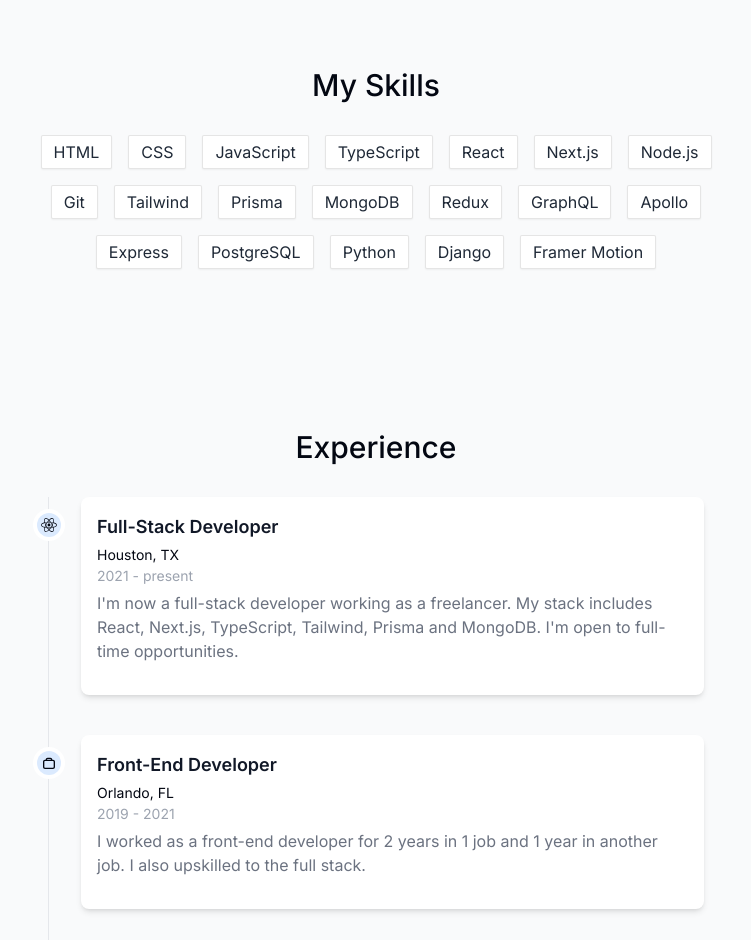
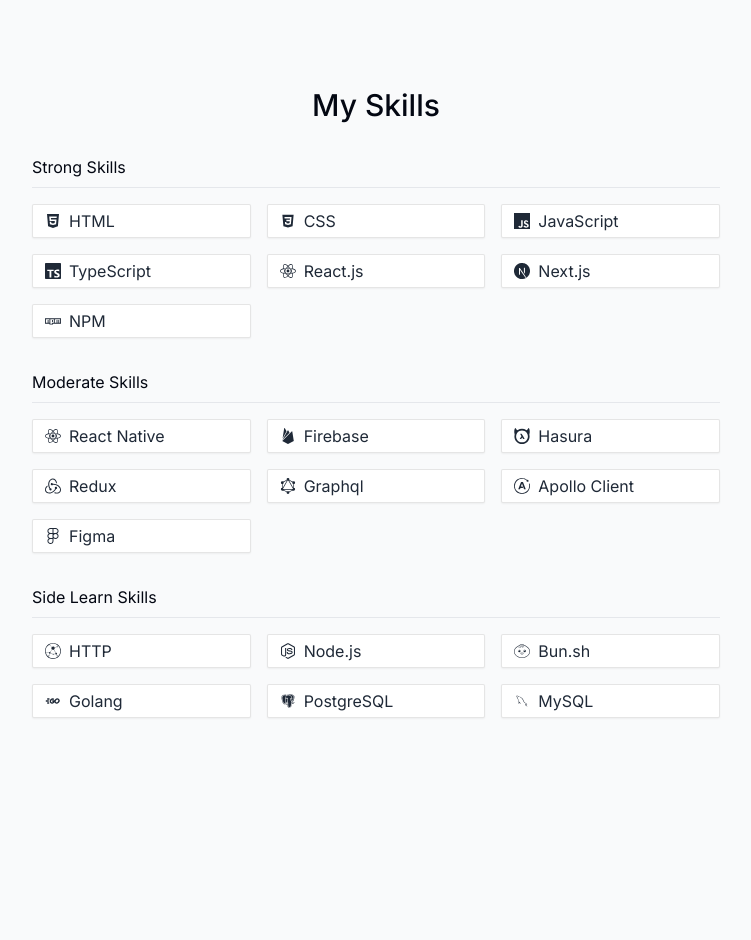
Before and after one commit to fadhilansyah25-codedojo/nextjs-portfolio, a Next.js app: page / in a window 1280 px wide. Shown: the part 1860-2800 px from the top of the page, without its empty margins (264-1015 px from the left). Built offline with nearby package versions, Linux system fonts and the light colour scheme; no server answers.

Commit message:
feat: update about, skill and static data

```diff
--- a/components/about.tsx
+++ b/components/about.tsx
@@ -51,7 +51,7 @@
         I'm also learning how to public speaking.
       </p>
 
-      <figure>
+      <figure className="mt-8">
         <Image src={MarioGif} alt="mario-chill gif" className="mb-3" />
         <figcaption className="text-center text-xs text-blue-600 hover:cursor-pointer">
           <a href="https://www.behance.net/pixeljeff">
--- a/components/educations.tsx
+++ b/components/educations.tsx
@@ -25,7 +25,7 @@
     <motion.section
       ref={ref}
       id="educations"
-      className="mb-20 max-w-[45rem] scroll-mt-28"
+      className="mb-20 mt-28 max-w-[45rem] scroll-mt-28"
       initial={{ opacity: 0, y: 100 }}
       animate={{ opacity: 1, y: 0 }}
       transition={{ delay: 0.175 }}
@@ -70,8 +70,10 @@
   icon,
 }: TimelineElementProps) => (
   <li className="mb-10 ml-8 rounded-lg bg-white px-4 py-4 shadow-md dark:bg-gray-900">
-    <span className="absolute -left-3 flex h-6 w-6 items-center justify-center rounded-full
-    bg-blue-100 ring-4 ring-white dark:ring-gray-900 dark:bg-blue-900">
+    <span
+      className="absolute -left-3 flex h-6 w-6 items-center justify-center rounded-full
+    bg-blue-100 ring-4 ring-white dark:bg-blue-900 dark:ring-gray-900"
+    >
       {icon}
     </span>
     <h3 className="mb-1 flex items-center text-lg font-semibold text-gray-900 dark:text-white">
--- a/components/experience.tsx
+++ b/components/experience.tsx
@@ -25,7 +25,7 @@
     <motion.section
       ref={ref}
       id="experience"
-      className="mb-20 max-w-[45rem] scroll-mt-28"
+      className="mb-20 mt-28 max-w-[45rem] scroll-mt-28"
       initial={{ opacity: 0, y: 100 }}
       animate={{ opacity: 1, y: 0 }}
       transition={{ delay: 0.175 }}
@@ -70,8 +70,10 @@
   icon,
 }: TimelineElementProps) => (
   <li className="mb-10 ml-8 rounded-lg bg-white px-4 py-4 shadow-md dark:bg-gray-900">
-    <span className="absolute -left-3 flex h-6 w-6 items-center justify-center rounded-full bg-blue-100 ring-4
-    ring-white dark:bg-blue-900 dark:ring-gray-900">
+    <span
+      className="absolute -left-3 flex h-6 w-6 items-center justify-center rounded-full bg-blue-100 ring-4
+    ring-white dark:bg-blue-900 dark:ring-gray-900"
+    >
       {icon}
     </span>
     <h3 className="mb-1 flex items-center text-lg font-semibold text-gray-900 dark:text-white">
--- a/components/skills.tsx
+++ b/components/skills.tsx
@@ -1,9 +1,10 @@
 "use client";
 
-import { skillsData } from "@/lib/data";
+import { beginnerSkills, moderateSkills, skills, skillsData } from "@/lib/data";
 import SectionHeading from "./section-heading";
 import { useSectionInView } from "@/lib/hooks";
 import { motion } from "framer-motion";
+import { IconType } from "react-icons";
 
 const fadeInAnimationVariants = {
   initial: {
@@ -22,7 +23,7 @@
 
   return (
     <motion.section
-      className="mb-28 mt-20 max-w-[45rem] scroll-mt-28 text-center sm:mb-40"
+      className="mb-28 mt-20 w-full max-w-[45rem] scroll-mt-28 px-4 sm:mb-40"
       ref={ref}
       initial={{ opacity: 0, y: 100 }}
       animate={{ opacity: 1, y: 0 }}
@@ -30,12 +31,68 @@
       id="skills"
     >
       <SectionHeading>My Skills</SectionHeading>
-      <ul className="text-md flex flex-wrap items-center justify-center gap-4 text-gray-800">
-        {skillsData.map((skill, index) => (
+
+      {/* strong skills */}
+      <h2>Strong Skills</h2>
+      <hr className="mb-4 mt-2 h-px border-0 bg-gray-200 dark:bg-gray-700" />
+      <ul className="text-md grid grid-cols-2 gap-4 text-gray-800 sm:grid-cols-3">
+        {skills.map((skill, index) => (
+          <ItemSkill
+            skill={skill.label}
+            Icon={skill.icon}
+            key={index + "-" + skill}
+            index={index}
+          />
+        ))}
+      </ul>
+
+      {/* moderate skills */}
+      <div className="mt-8">
+        <h2>Moderate Skills</h2>
+        <hr className="mb-4 mt-2 h-px border-0 bg-gray-200 dark:bg-gray-700" />
+        <ul className="text-md grid grid-cols-2 gap-4 text-gray-800 sm:grid-cols-3">
+          {moderateSkills.map((skill, index) => (
+            <ItemSkill
+              skill={skill.label}
+              Icon={skill.icon}
+              key={index + "-" + skill}
+              index={index}
+            />
+          ))}
+        </ul>
+      </div>
+
+      {/* currently skills */}
+      <div className="mt-8">
+        <h2>Side Learn Skills</h2>
+        <hr className="mb-4 mt-2 h-px border-0 bg-gray-200 dark:bg-gray-700" />
+        <ul className="text-md grid grid-cols-2 gap-4 text-gray-800 sm:grid-cols-3">
+          {beginnerSkills.map((skill, index) => (
+            <ItemSkill
+              skill={skill.label}
+              Icon={skill.icon}
+              key={index + "-" + skill}
+              index={index}
+            />
+          ))}
+        </ul>
+      </div>
+    </motion.section>
+  );
+}
+
+const ItemSkill = ({
+  skill,
+  Icon,
+  index = 0,
+}: {
+  skill: string;
+  Icon?: IconType;
+  index?: number;
+}) => (
   <motion.li
-            className="rounded-sm border border-black/[0.1] bg-white px-3
-            py-1 shadow-sm dark:bg-white/10 dark:text-white/80"
-            key={index + "-" + skill}
+    className="flex items-center gap-2 rounded-sm border border-black/[0.1]
+  bg-white px-3 py-1 shadow-sm dark:bg-white/10 dark:text-white/80"
     variants={fadeInAnimationVariants}
     initial="initial"
     whileInView="animate"
@@ -44,10 +101,7 @@
     }}
     custom={index}
   >
+    {Icon ? <Icon /> : null}
     {skill}
   </motion.li>
-        ))}
-      </ul>
-    </motion.section>
 );
-}
--- a/lib/data.ts
+++ b/lib/data.ts
@@ -10,14 +10,20 @@
 import { FaFigma, FaHtml5, FaNodeJs, FaNpm, FaReact } from "react-icons/fa";
 import { LuGraduationCap } from "react-icons/lu";
 import { TbBrandGolang } from "react-icons/tb";
-import { DiCss3 } from "react-icons/di";
+import { DiCss3, DiMysql } from "react-icons/di";
 import {
-  SiExpress,
+  SiAiohttp,
+  SiApollographql,
+  SiBun,
+  SiFirebase,
+  SiGraphql,
+  SiHasura,
   SiJavascript,
   SiNextdotjs,
-  SiStorybook,
+  SiRedux,
   SiTypescript,
 } from "react-icons/si";
+import { BiLogoPostgresql } from "react-icons/bi";
 
 export const links = [
   {
@@ -150,22 +156,31 @@
   "Framer Motion",
 ] as const;
 
-const skills = [
+export const skills = [
   { label: "HTML", icon: FaHtml5 },
   { label: "CSS", icon: DiCss3 },
   { label: "JavaScript", icon: SiJavascript },
   { label: "TypeScript", icon: SiTypescript },
   { label: "React.js", icon: FaReact },
   { label: "Next.js", icon: SiNextdotjs },
-  { label: "Node.js", icon: FaNodeJs },
   { label: "NPM", icon: FaNpm },
 ] as const;
 
 export const moderateSkills = [
+  { label: "React Native", icon: FaReact },
+  { label: "Firebase", icon: SiFirebase },
+  { label: "Hasura", icon: SiHasura },
+  { label: "Redux", icon: SiRedux },
+  { label: "Graphql", icon: SiGraphql },
+  { label: "Apollo Client", icon: SiApollographql },
   { label: "Figma", icon: FaFigma },
-  { label: "Express", icon: SiExpress },
-  { label: "Storybook", icon: SiStorybook },
-  { label: "React Native", icon: FaReact },
 ] as const;
 
-export const learnedSkills = [{ label: "Golang", icon: TbBrandGolang }] as const;
+export const beginnerSkills = [
+  { label: "HTTP", icon: SiAiohttp },
+  { label: "Node.js", icon: FaNodeJs },
+  { label: "Bun.sh", icon: SiBun },
+  { label: "Golang", icon: TbBrandGolang },
+  { label: "PostgreSQL", icon: BiLogoPostgresql },
+  { label: "MySQL", icon: DiMysql },
+] as const;
```
Lines whose indentation alone changed are shown as unchanged.
